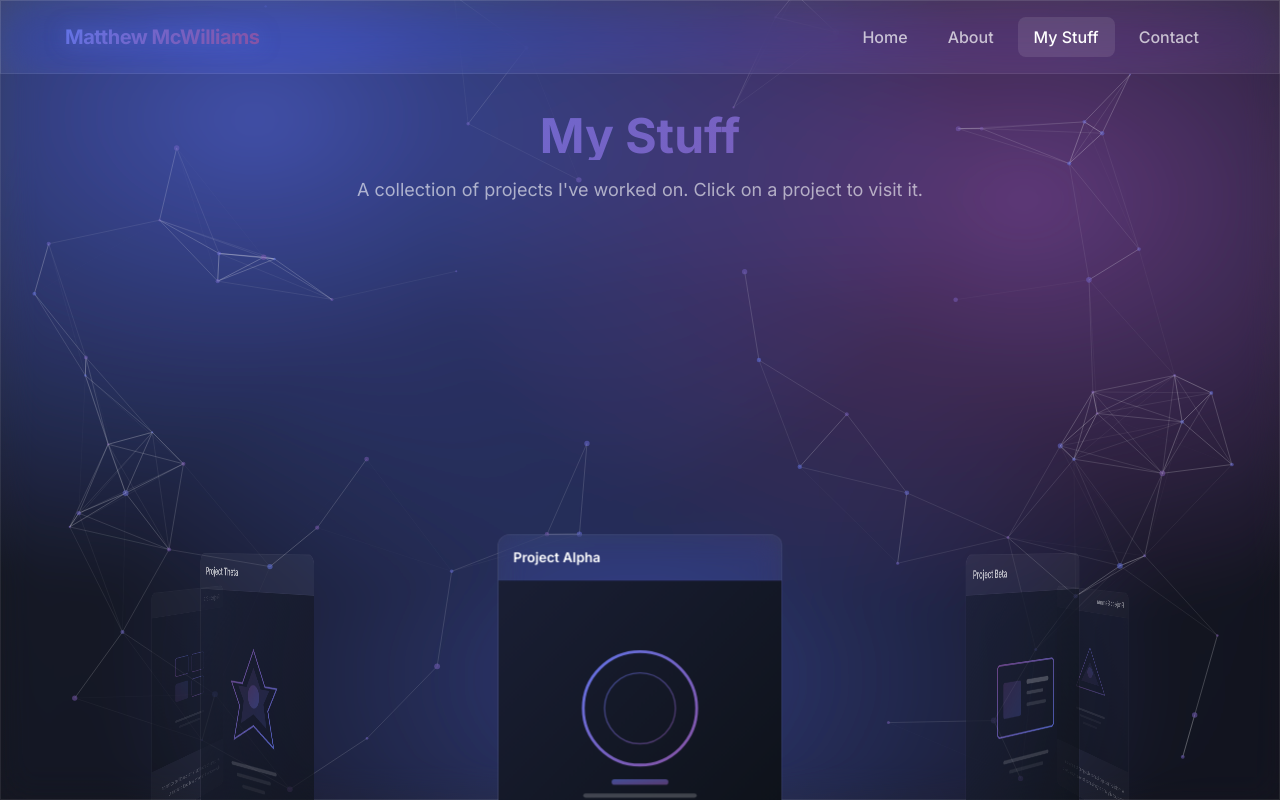
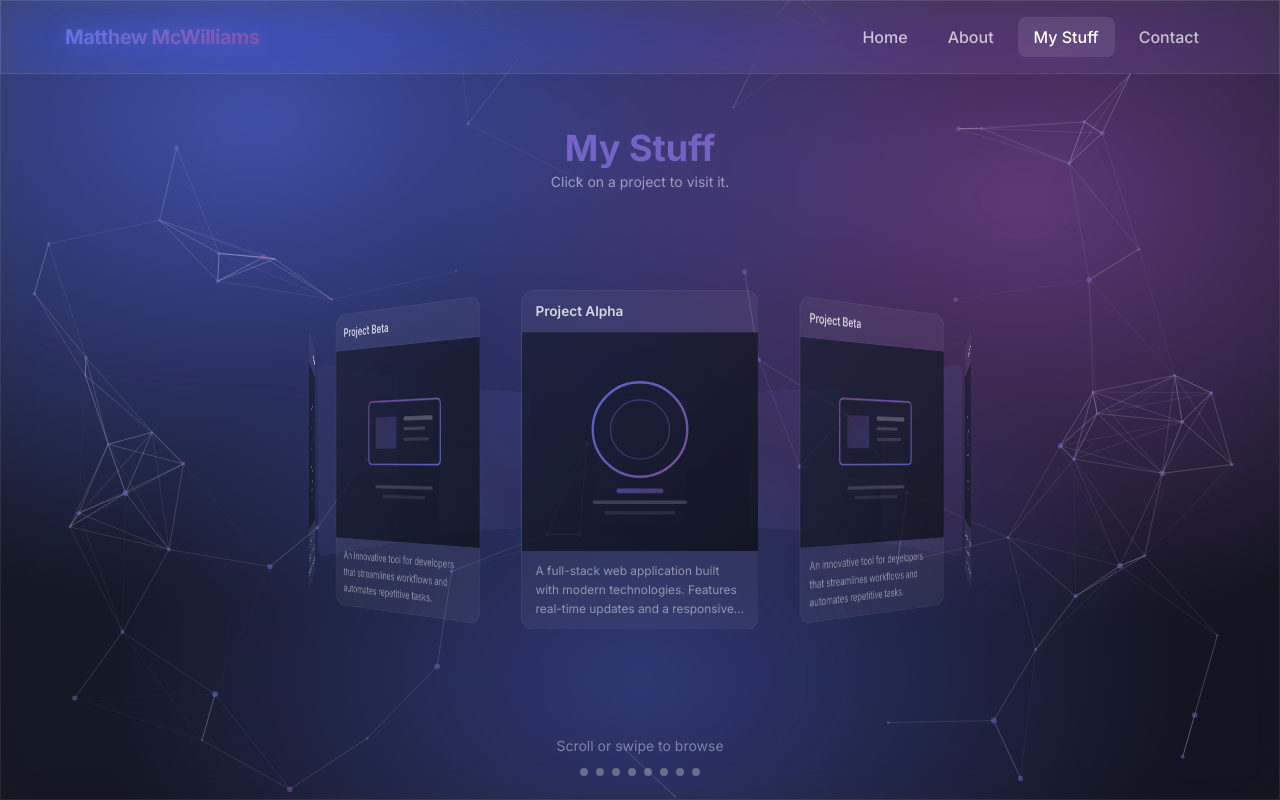
Before and after one commit to matmcw/me, a React (Vite) app: page /projects in a window 1280 px wide. Built offline with nearby package versions, Linux system fonts and the light colour scheme.

Commit message:
Carousel Working

```diff
--- a/src/components/projects/ProjectCard.jsx
+++ b/src/components/projects/ProjectCard.jsx
@@ -5,14 +5,18 @@ const ProjectCard = ({
   isCenter,
   onClick,
   style,
+  rotationAngle = 0, // The card's rotation relative to front (0 = facing front)
   className = '',
 }) => {
   const cardRef = useRef(null)
   const [tilt, setTilt] = useState({ x: 0, y: 0 })
   const [isHovering, setIsHovering] = useState(false)
 
+  // Determine if card is showing its back (facing away from viewer)
+  const isShowingBack = Math.abs(rotationAngle) > 90
+
   const handleMouseMove = (e) => {
-    if (!cardRef.current || !isCenter) return
+    if (!cardRef.current || !isCenter || isShowingBack) return
 
     const rect = cardRef.current.getBoundingClientRect()
     const x = e.clientX - rect.left
@@ -20,15 +24,14 @@ const ProjectCard = ({
     const centerX = rect.width / 2
     const centerY = rect.height / 2
 
-    // Calculate tilt angles (max ±15 degrees)
-    const tiltX = ((y - centerY) / centerY) * -15
-    const tiltY = ((x - centerX) / centerX) * 15
+    const tiltX = ((y - centerY) / centerY) * -12
+    const tiltY = ((x - centerX) / centerX) * 12
 
     setTilt({ x: tiltX, y: tiltY })
   }
 
   const handleMouseEnter = () => {
-    setIsHovering(true)
+    if (!isShowingBack) setIsHovering(true)
   }
 
   const handleMouseLeave = () => {
@@ -38,11 +41,10 @@ const ProjectCard = ({
 
   const handleClick = (e) => {
     e.stopPropagation()
-    onClick?.(project)
+    if (!isShowingBack) onClick?.(project)
   }
 
-  // Calculate the tilt transform for center card hover effect
-  const tiltTransform = isCenter && isHovering
+  const tiltTransform = isCenter && isHovering && !isShowingBack
     ? `perspective(1000px) rotateX(${tilt.x}deg) rotateY(${tilt.y}deg)`
     : ''
 
@@ -51,9 +53,9 @@ const ProjectCard = ({
       ref={cardRef}
       className={`
         absolute
-        w-[380px] h-[570px]
+        w-[280px] h-[400px]
         cursor-pointer
-        transition-all duration-500 ease-out
+        transition-[transform,opacity] duration-500 ease-out
         ${className}
       `}
       style={{
@@ -65,23 +67,32 @@ const ProjectCard = ({
       onMouseLeave={handleMouseLeave}
       onClick={handleClick}
     >
-      {/* Inner card with tilt effect */}
+      {/* Card container with 3D flip */}
+      <div
+        className="relative w-full h-full"
+        style={{
+          transformStyle: 'preserve-3d',
+          transform: tiltTransform,
+        }}
+      >
+        {/* Front face - shown when facing viewer */}
         <div
           className={`
-          w-full h-full
+            absolute inset-0
             glass rounded-2xl overflow-hidden
             flex flex-col
-          transition-all duration-300 ease-out
-          ${isCenter ? 'hover:shadow-2xl hover:shadow-primary-blue/30' : ''}
+            transition-opacity duration-200
+            ${isCenter && !isShowingBack ? 'hover:shadow-2xl hover:shadow-primary-blue/30' : ''}
           `}
           style={{
-          transform: tiltTransform,
-          transformStyle: 'preserve-3d',
+            backfaceVisibility: 'hidden',
+            opacity: isShowingBack ? 0 : 1,
+            pointerEvents: isShowingBack ? 'none' : 'auto',
           }}
         >
           {/* Header - Project Name */}
-        <div className="px-5 py-4 border-b border-white/5">
-          <h3 className="text-lg font-semibold text-white truncate">
+          <div className="px-4 py-3 border-b border-white/5">
+            <h3 className="text-base font-semibold text-white truncate">
               {project.name}
             </h3>
           </div>
@@ -93,11 +104,9 @@ const ProjectCard = ({
               alt={project.name}
               className="w-full h-full object-cover"
               onError={(e) => {
-              // Fallback to gradient if image fails to load
                 e.target.style.display = 'none'
               }}
             />
-          {/* Fallback gradient background */}
             <div
               className="absolute inset-0 bg-gradient-to-br from-primary-blue/20 to-primary-purple/20"
               style={{ zIndex: -1 }}
@@ -105,14 +114,14 @@ const ProjectCard = ({
           </div>
 
           {/* Footer - Description */}
-        <div className="flex-1 px-5 py-4 flex flex-col justify-center">
+          <div className="flex-1 px-4 py-3 flex flex-col justify-center">
             <p className="text-sm text-white/60 line-clamp-3 leading-relaxed">
               {project.description}
             </p>
           </div>
 
-        {/* Hover indicator for center card */}
-        {isCenter && (
+          {/* Hover indicator */}
+          {isCenter && !isShowingBack && (
             <div className="absolute inset-0 rounded-2xl pointer-events-none">
               <div
                 className={`
@@ -125,6 +134,30 @@ const ProjectCard = ({
             </div>
           )}
         </div>
+
+        {/* Back face - solid color when facing away */}
+        <div
+          className={`
+            absolute inset-0
+            rounded-2xl overflow-hidden
+            transition-opacity duration-200
+          `}
+          style={{
+            backfaceVisibility: 'hidden',
+            opacity: isShowingBack ? 1 : 0,
+            pointerEvents: isShowingBack ? 'auto' : 'none',
+          }}
+        >
+          {/* Solid gradient back */}
+          <div className="w-full h-full bg-gradient-to-br from-primary-blue/30 via-primary-purple/20 to-primary-blue/30 backdrop-blur-sm border border-white/10 rounded-2xl">
+            {/* Subtle pattern on back */}
+            <div className="w-full h-full opacity-30" style={{
+              backgroundImage: `radial-gradient(circle at 30% 30%, rgba(98, 116, 231, 0.3) 0%, transparent 50%),
+                               radial-gradient(circle at 70% 70%, rgba(135, 82, 163, 0.3) 0%, transparent 50%)`,
+            }} />
+          </div>
+        </div>
+      </div>
     </div>
   )
 }
--- a/src/components/projects/ProjectCarousel.jsx
+++ b/src/components/projects/ProjectCarousel.jsx
@@ -3,81 +3,71 @@ import ProjectCard from './ProjectCard'
 
 const ProjectCarousel = ({ projects }) => {
   const [rotation, setRotation] = useState(0)
-  const [isAnimating, setIsAnimating] = useState(false)
   const [isDragging, setIsDragging] = useState(false)
   const containerRef = useRef(null)
-  const lastScrollY = useRef(0)
-  const scrollAccumulator = useRef(0)
   const dragStart = useRef({ x: 0, y: 0 })
   const dragAccumulator = useRef(0)
 
-  const cardCount = projects.length
-  const anglePerCard = 360 / cardCount
-  const scrollThreshold = 80 // Pixels of scroll before rotating
+  // Create exactly 10 cards (duplicate first 2 if needed)
+  const cards = projects.length >= 10
+    ? projects.slice(0, 10)
+    : [...projects, ...projects.slice(0, 10 - projects.length)]
+  const cardCount = 10
+  const anglePerCard = 36 // 360/10 = 36° between each card
+  const scrollThreshold = 60
+  const radius = 430 // About half screen width
 
   // Get the index of the center card based on current rotation
   const getCenterIndex = useCallback(() => {
-    // Normalize rotation to 0-360 range
     let normalizedRotation = ((rotation % 360) + 360) % 360
-    // Find which card index is closest to front
     const index = Math.round(normalizedRotation / anglePerCard) % cardCount
     return index
   }, [rotation, anglePerCard, cardCount])
 
-  // Snap to nearest card
-  const snapToCard = useCallback((targetIndex = null) => {
-    setIsAnimating(true)
+  const targetRotationRef = useRef(0) // Track where we're heading
+  const snapTimeoutRef = useRef(null)
 
-    let targetRotation
-    if (targetIndex !== null) {
-      // Snap to specific index
-      targetRotation = targetIndex * anglePerCard
-    } else {
-      // Snap to nearest
-      const currentIndex = getCenterIndex()
-      targetRotation = currentIndex * anglePerCard
+  // Rotate to a specific target (smooth, can be updated mid-animation)
+  const rotateTo = useCallback((targetSteps) => {
+    // Calculate target rotation based on steps from current target
+    const newTarget = targetRotationRef.current + targetSteps * anglePerCard
+    targetRotationRef.current = newTarget
+    setRotation(newTarget)
+
+    // Clear existing snap timeout
+    if (snapTimeoutRef.current) {
+      clearTimeout(snapTimeoutRef.current)
     }
 
-    // Handle wrap-around for smooth animation
-    const currentNormalized = ((rotation % 360) + 360) % 360
-    let diff = targetRotation - currentNormalized
+    // After scrolling stops, snap to nearest card
+    snapTimeoutRef.current = setTimeout(() => {
+      const snappedRotation = Math.round(targetRotationRef.current / anglePerCard) * anglePerCard
+      targetRotationRef.current = snappedRotation
+      setRotation(snappedRotation)
+    }, 500)
+  }, [anglePerCard])
 
-    // Take the shortest path
-    if (diff > 180) diff -= 360
-    if (diff < -180) diff += 360
-
-    setRotation(rotation + diff)
-
-    setTimeout(() => setIsAnimating(false), 500)
-  }, [rotation, anglePerCard, getCenterIndex])
-
-  // Handle wheel scroll
+  // Handle wheel scroll - works anywhere on the page
   useEffect(() => {
-    const container = containerRef.current
-    if (!container) return
-
     const handleWheel = (e) => {
+      // Only handle if we're on the projects page (carousel is mounted)
       e.preventDefault()
 
-      if (isAnimating) return
-
-      scrollAccumulator.current += e.deltaY
-
-      if (Math.abs(scrollAccumulator.current) >= scrollThreshold) {
-        const direction = scrollAccumulator.current > 0 ? 1 : -1
-        const currentIndex = getCenterIndex()
-        const newIndex = (currentIndex + direction + cardCount) % cardCount
-
-        snapToCard(newIndex)
-        scrollAccumulator.current = 0
+      if (Math.abs(e.deltaY) > scrollThreshold / 2) {
+        const direction = e.deltaY > 0 ? 1 : -1
+        rotateTo(direction)
       }
     }
 
-    container.addEventListener('wheel', handleWheel, { passive: false })
-    return () => container.removeEventListener('wheel', handleWheel)
-  }, [isAnimating, getCenterIndex, snapToCard, cardCount])
+    // Listen on document so scrolling works anywhere
+    document.addEventListener('wheel', handleWheel, { passive: false })
+    return () => {
+      document.removeEventListener('wheel', handleWheel)
+      if (snapTimeoutRef.current) clearTimeout(snapTimeoutRef.current)
+    }
+  }, [rotateTo])
 
-  // Handle touch/drag for mobile
+  // Touch/drag handlers
   const handleTouchStart = (e) => {
     setIsDragging(true)
     const touch = e.touches ? e.touches[0] : e
@@ -86,8 +76,7 @@ const ProjectCarousel = ({ projects }) => {
   }
 
   const handleTouchMove = (e) => {
-    if (!isDragging || isAnimating) return
-
+    if (!isDragging) return
     const touch = e.touches ? e.touches[0] : e
     const deltaX = touch.clientX - dragStart.current.x
     dragAccumulator.current = deltaX
@@ -97,13 +86,12 @@ const ProjectCarousel = ({ projects }) => {
     if (!isDragging) return
     setIsDragging(false)
 
-    if (Math.abs(dragAccumulator.current) > 50) {
-      const direction = dragAccumulator.current > 0 ? -1 : 1
-      const currentIndex = getCenterIndex()
-      const newIndex = (currentIndex + direction + cardCount) % cardCount
-      snapToCard(newIndex)
-    } else {
-      snapToCard()
+    // Calculate how many cards to move based on drag distance
+    const dragThreshold = 80
+    const steps = Math.round(dragAccumulator.current / -dragThreshold)
+
+    if (steps !== 0) {
+      rotateTo(steps)
     }
 
     dragAccumulator.current = 0
@@ -114,11 +102,13 @@ const ProjectCarousel = ({ projects }) => {
     const centerIndex = getCenterIndex()
 
     if (index === centerIndex) {
-      // Navigate to project URL
       window.open(project.url, '_blank')
     } else {
-      // Rotate to this card
-      snapToCard(index)
+      // Calculate shortest path to this card
+      let diff = index - centerIndex
+      if (diff > cardCount / 2) diff -= cardCount
+      if (diff < -cardCount / 2) diff += cardCount
+      rotateTo(diff)
     }
   }
 
@@ -132,51 +122,46 @@ const ProjectCarousel = ({ projects }) => {
     while (offsetAngle > 180) offsetAngle -= 360
     while (offsetAngle < -180) offsetAngle += 360
 
-    // 3D positioning
-    const radius = 600 // Distance from center (larger radius for bigger carousel)
     const angleRad = (offsetAngle * Math.PI) / 180
 
-    // Calculate position
+    // Position on circle
     const x = Math.sin(angleRad) * radius
-    const z = Math.cos(angleRad) * radius - radius // Offset so center card is at z=0
+    const z = Math.cos(angleRad) * radius - radius
 
-    // Scale based on z-depth
-    const maxZ = radius
-    const minScale = 0.5
-    const scale = minScale + (1 - minScale) * ((z + radius) / (2 * radius))
+    // Scale - front cards full size, back cards smaller
+    const depthFactor = (z + radius) / (2 * radius)
+    const scale = 0.7 + depthFactor * 0.3
 
-    // Opacity based on position (fade edges)
+    // Opacity - front 5 cards visible, back 5 faded
     const absAngle = Math.abs(offsetAngle)
-    const opacity = absAngle > 90 ? 0 : 1 - (absAngle / 90) * 0.6
-
-    // Y rotation (cards form a circle, facing outward from carousel center)
-    const rotateY = offsetAngle
+    const isFrontFacing = absAngle <= 90
+    const opacity = isFrontFacing ? 0.6 + depthFactor * 0.4 : 0.35
 
     // Z-index based on depth
     const zIndex = Math.round((z + radius) * 10)
 
     return {
+      style: {
         transform: `
-        translateX(calc(-50% + ${x}px))
+          translate(calc(-50% + ${x}px), -50%)
           translateZ(${z}px)
           scale(${scale})
-        rotateY(${rotateY}deg)
+          rotateY(${offsetAngle}deg)
         `,
         opacity,
         zIndex,
+      },
+      offsetAngle,
     }
   }
 
-  // Check if card is in center position
-  const isCenterCard = (index) => {
-    return index === getCenterIndex()
-  }
+  const isCenterCard = (index) => index === getCenterIndex()
 
   return (
     <div
       ref={containerRef}
-      className="relative w-full h-[calc(100vh-10rem)] min-h-[500px] overflow-hidden"
-      style={{ perspective: '1800px' }}
+      className="relative w-full h-full flex items-center justify-center"
+      style={{ perspective: '1200px' }}
       onTouchStart={handleTouchStart}
       onTouchMove={handleTouchMove}
       onTouchEnd={handleTouchEnd}
@@ -185,47 +170,28 @@ const ProjectCarousel = ({ projects }) => {
       onMouseUp={handleTouchEnd}
       onMouseLeave={isDragging ? handleTouchEnd : undefined}
     >
-      {/* Carousel container */}
+      {/* Carousel container - centered */}
       <div
-        className="absolute left-1/2 top-[38%] -translate-y-1/2"
+        className="relative"
         style={{
           transformStyle: 'preserve-3d',
-          transition: isAnimating ? 'transform 0.5s cubic-bezier(0.4, 0, 0.2, 1)' : 'none',
         }}
       >
-        {projects.map((project, index) => (
+        {cards.map((project, index) => {
+          const { style, offsetAngle } = getCardStyle(index)
+          return (
             <ProjectCard
-            key={project.id}
+              key={`${project.id}-${index}`}
               project={project}
               isCenter={isCenterCard(index)}
               onClick={() => handleCardClick(project, index)}
-            style={getCardStyle(index)}
+              style={style}
+              rotationAngle={offsetAngle}
             />
-        ))}
+          )
+        })}
       </div>
 
-      {/* Navigation hints */}
-      <div className="absolute bottom-4 left-1/2 -translate-x-1/2 flex items-center gap-2 text-white/40 text-sm">
-        <span>Scroll or swipe to browse</span>
-      </div>
-
-      {/* Card indicators */}
-      <div className="absolute bottom-12 left-1/2 -translate-x-1/2 flex items-center gap-2">
-        {projects.map((_, index) => (
-          <button
-            key={index}
-            onClick={() => snapToCard(index)}
-            className={`
-              w-2 h-2 rounded-full transition-all duration-300
-              ${isCenterCard(index)
-                ? 'bg-primary-blue w-6'
-                : 'bg-white/30 hover:bg-white/50'
-              }
-            `}
-            aria-label={`Go to project ${index + 1}`}
-          />
-        ))}
-      </div>
     </div>
   )
 }
--- a/src/pages/Projects.jsx
+++ b/src/pages/Projects.jsx
@@ -4,25 +4,42 @@ import projectsData from '../data/projects.json'
 
 const Projects = () => {
   return (
-    <div className="min-h-[calc(100vh-5rem)] flex flex-col">
-      {/* Header */}
-      <div className="px-6 pt-8 pb-4 text-center">
+    <div className="h-[calc(100vh-5rem)] relative overflow-hidden">
+      {/* Header - positioned at top with spacing */}
+      <div className="absolute top-12 left-0 right-0 z-10 text-center">
         <FadeIn delay={0} duration={500}>
-          <h1 className="text-4xl md:text-5xl font-bold mb-4 text-gradient">
+          <h1 className="text-3xl md:text-4xl font-bold mb-1 text-gradient">
             My Stuff
           </h1>
         </FadeIn>
         <FadeIn delay={100} duration={500}>
-          <p className="text-white/60 text-lg max-w-2xl mx-auto">
-            A collection of projects I've worked on. Click on a project to visit it.
+          <p className="text-white/50 text-sm">
+            Click on a project to visit it.
           </p>
         </FadeIn>
       </div>
 
-      {/* Carousel */}
-      <FadeIn delay={200} duration={600} className="flex-1 flex items-center">
-        <ProjectCarousel projects={projectsData} />
-      </FadeIn>
+      {/* Carousel - centered with slight offset down */}
+      <div className="absolute inset-0 flex items-center justify-center" style={{ paddingTop: '40px' }}>
+        <FadeIn delay={200} duration={600}>
+          <ProjectCarousel projects={projectsData} />
+        </FadeIn>
+      </div>
+
+      {/* Navigation - at bottom */}
+      <div className="absolute bottom-6 left-0 right-0 z-10 text-center">
+        <FadeIn delay={300} duration={500}>
+          <p className="text-white/40 text-sm mb-3">Scroll or swipe to browse</p>
+          <div className="flex items-center justify-center gap-2">
+            {projectsData.map((_, index) => (
+              <div
+                key={index}
+                className="w-2 h-2 rounded-full bg-white/30"
+              />
+            ))}
+          </div>
+        </FadeIn>
+      </div>
     </div>
   )
 }
```
Lines whose indentation alone changed are shown as unchanged.
